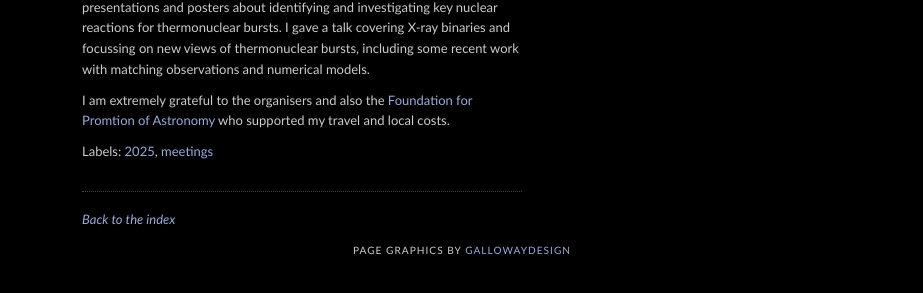
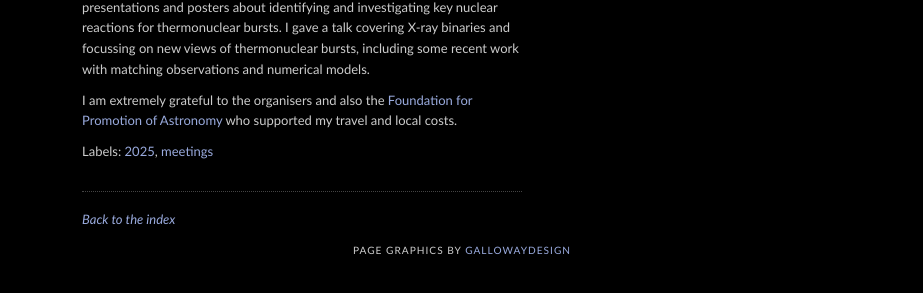
Before and after one commit to outs1der/outs1der.github.io, a Jekyll site: the page built from _posts/2025-01-30-yitp.md, in a window 1280 px wide. Shown: the part 422-715 px from the top of the page, without its empty margins (0-923 px from the left). Built offline with Jekyll 4.4.1, drawn with Linux system fonts in a browser that asks for light colours.

Commit message:
fixed typo

```diff
--- a/_posts/2025-01-30-yitp.md
+++ b/_posts/2025-01-30-yitp.md
@@ -25,6 +25,6 @@ thermonuclear bursts, including some recent work with matching
 observations and numerical models.
 </p>
 <p>I am extremely grateful to the organisers and also the
-<a href="http://www.fpastron.jp">Foundation for Promtion of Astronomy</a>
+<a href="http://www.fpastron.jp">Foundation for Promotion of Astronomy</a>
 who supported my travel and local costs.
 </p>
```
